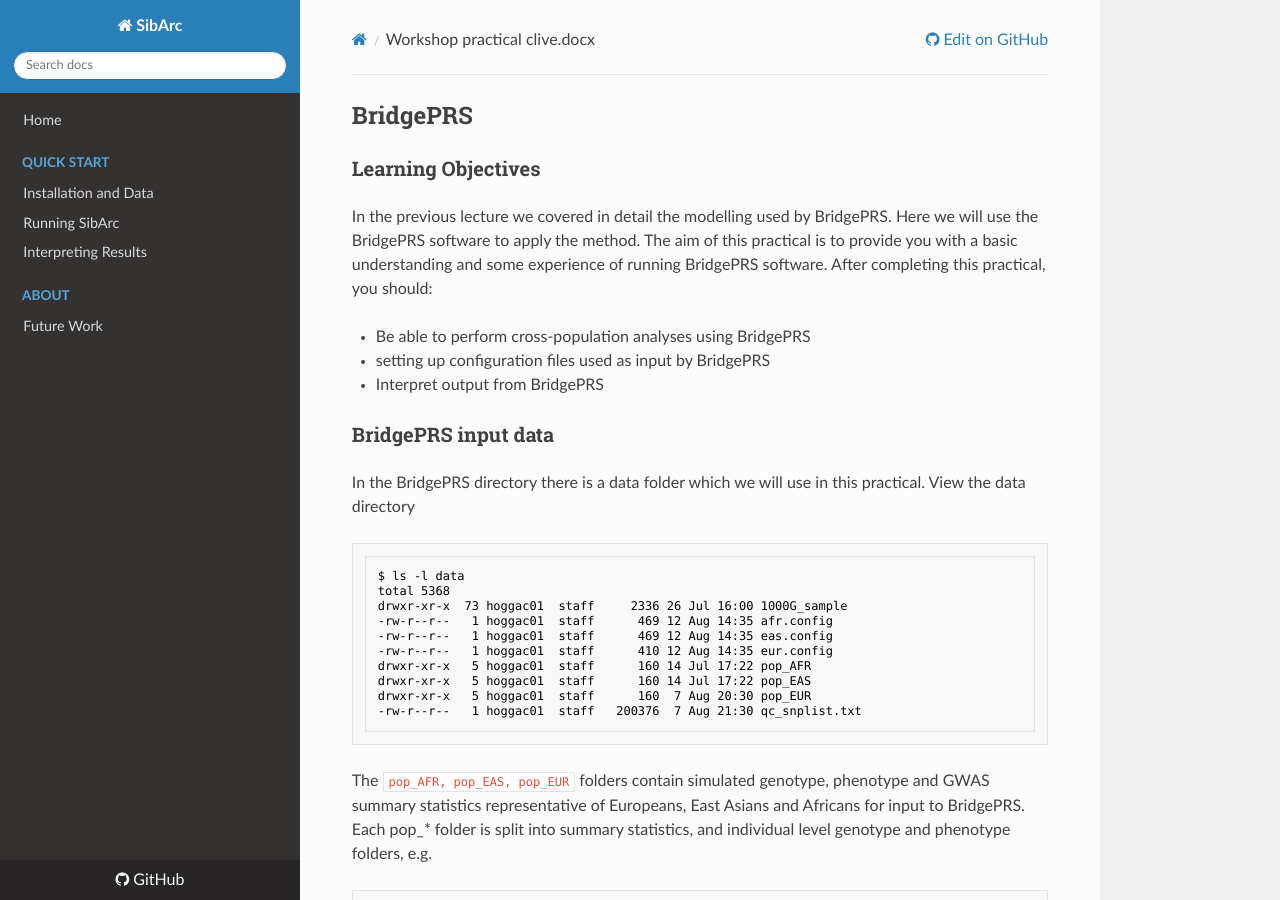
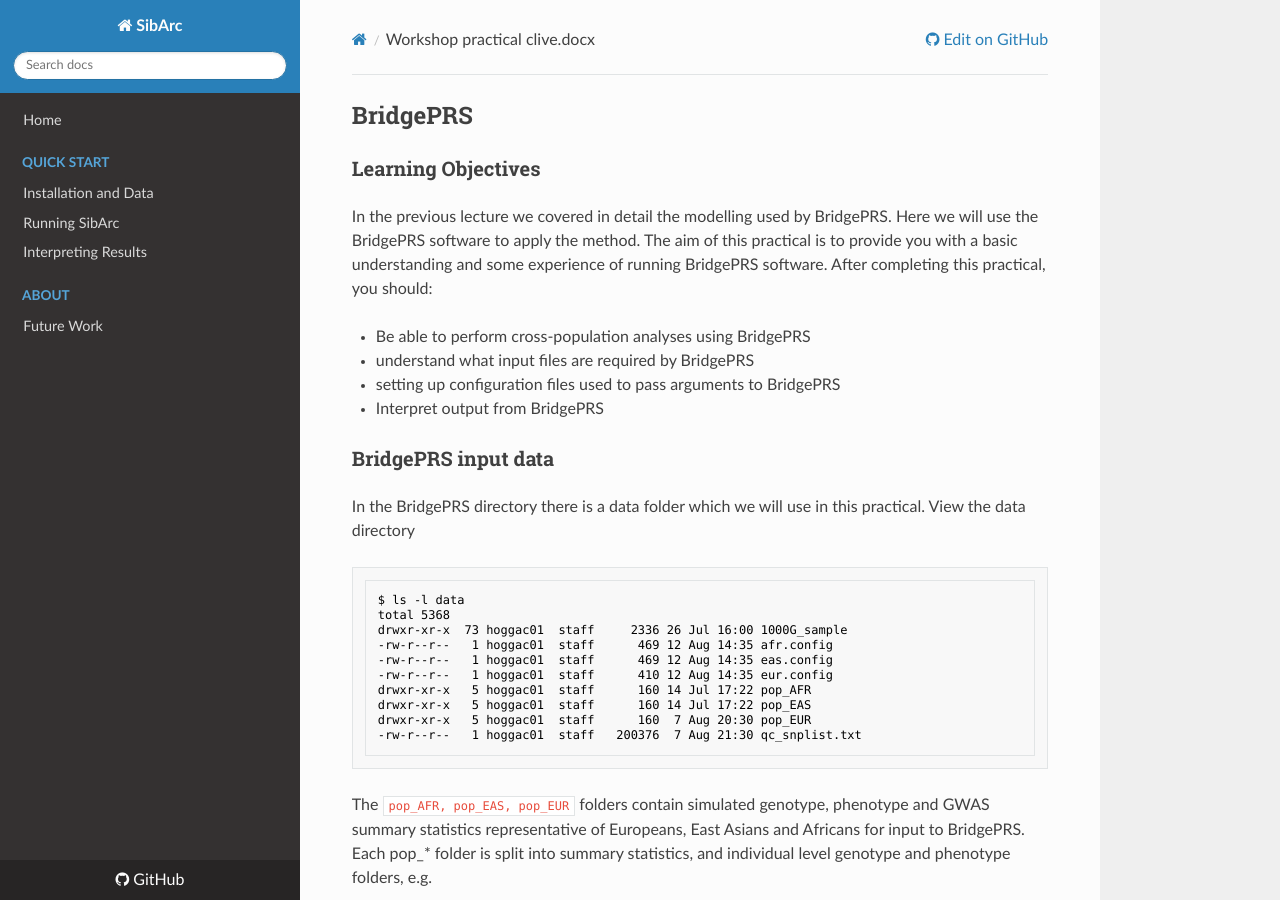
Before and after one commit to tadesouaiaia/sibArc-website, an MkDocs documentation site: the page built from docs/workshop_practical_clive.docx.md, in a window 1280 px wide and 900 px high. Built offline with MkDocs 1.6.1, drawn with Linux system fonts in a browser that asks for light colours; comment, search, counter and statistics services are not loaded.

Commit message:
Update workshop_practical_clive.docx.md

```diff
--- a/docs/workshop_practical_clive.docx.md
+++ b/docs/workshop_practical_clive.docx.md
@@ -8,7 +8,8 @@
 this practical, you should:
 
 * Be able to perform cross-population analyses using BridgePRS
-  * setting up configuration files used as input by BridgePRS
+  * understand what input files are required by BridgePRS
+  * setting up configuration files used to pass arguments to BridgePRS
 * Interpret output from BridgePRS
 
 ### BridgePRS input data
```
